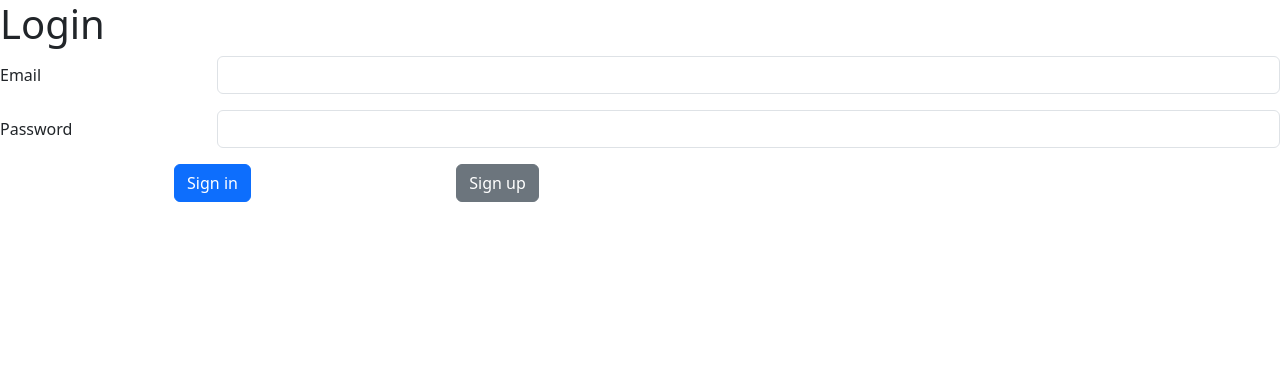
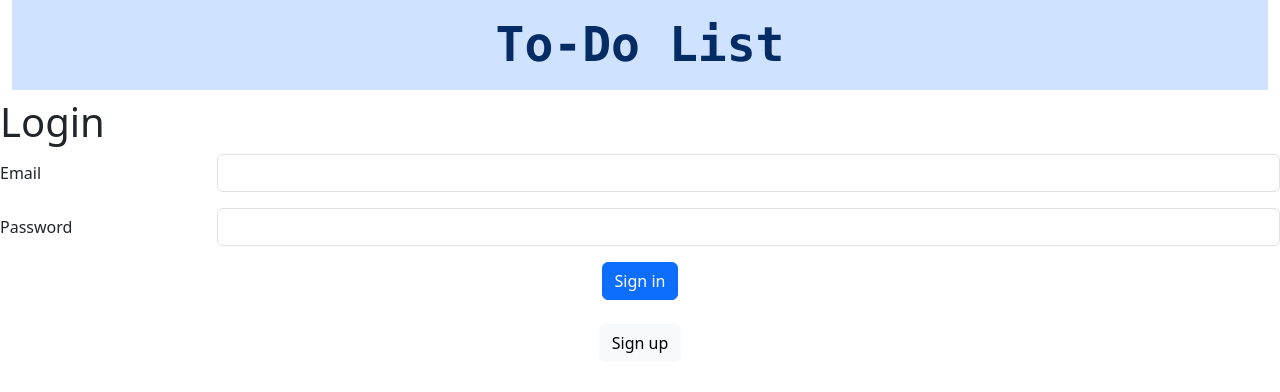
Before and after one commit to hoanganhnguyen1198/the_rolling_stone, a React (Vite) app: page / in a window 1280 px wide. Shown: the top 392 px of the page. Built offline with nearby package versions, Linux system fonts and the light colour scheme.

Commit message:
feat: add routes between pages

```diff
--- a/package.json
+++ b/package.json
@@ -12,7 +12,8 @@
   "dependencies": {
     "bootstrap": "^5.3.3",
     "react": "^18.2.0",
-    "react-dom": "^18.2.0"
+    "react-dom": "^18.2.0",
+    "react-router-dom": "^6.23.1"
   },
   "devDependencies": {
     "@types/react": "^18.2.66",
--- a/src/App.tsx
+++ b/src/App.tsx
@@ -1,11 +1,56 @@
+import { Routes, Route, useNavigate } from "react-router-dom";
+
 import MainPage from "./pages/MainPage";
 import LoginPage from "./pages/LoginPage";
+import NoPage from "./pages/NoPage";
+import SignUpPage from "./pages/SignUpPage";
+import { useEffect, useState } from "react";
 
 function App() {
+  const [token, setToken] = useState(false);
+  const [tokenSignUp, setTokenSignUp] = useState(false);
+
+  const navigate = useNavigate();
+
+  const handleSuccessLogin = (newToken: boolean) => {
+    setToken(newToken);
+    navigate("/main", { replace: true });
+  };
+  const handleSignOut = () => {
+    setToken(false);
+    navigate("/", { replace: true });
+  };
+  const handleSignUp = () => {
+    setTokenSignUp(true);
+    navigate("/signup", { replace: true });
+  };
+
+  useEffect(() => {
+    if (!token && !tokenSignUp) {
+      navigate("/", { replace: true });
+      setTokenSignUp(false);
+    }
+  }, [navigate]);
+
   return (
     <>
-      <LoginPage></LoginPage>
-      {/* <MainPage></MainPage> */}
+      <Routes>
+        <Route
+          path="/"
+          element={
+            <LoginPage
+              onSuccessLogin={handleSuccessLogin}
+              onSignUp={handleSignUp}
+            />
+          }
+        ></Route>
+        <Route
+          path="/main"
+          element={<MainPage onSignOut={handleSignOut} />}
+        ></Route>
+        <Route path="/signup" element={<SignUpPage />}></Route>
+        <Route path="/*" element={<NoPage />}></Route>
+      </Routes>
     </>
   );
 }
--- a/src/Macro.tsx
+++ /dev/null
@@ -1,4 +0,0 @@
-const TYPE_ALERT_SUCCESS: string = "success";
-const TYPE_ALERT_DANGER: string = "danger";
-const TYPE_ALERT_WARNING: string = "warning";
-const TYPE_ALERT_INFO: string = "info";
--- a/src/components/Input.tsx
+++ b/src/components/Input.tsx
@@ -1,5 +1,5 @@
 import { useState, FormEvent } from "react";
-import Alert, { typesOfAlert } from "./Alert";
+import { typesOfAlert } from "./Alert";
 
 interface InputProps {
   placeholderText: string;
--- a/src/components/LoginForm.tsx
+++ b/src/components/LoginForm.tsx
@@ -1,5 +1,4 @@
 import { useState, FormEvent } from "react";
-import "../Macro";
 import { typesOfAlert } from "./Alert";
 
 interface LoginProps {
@@ -70,22 +69,9 @@ const LoginForm = ({ onSignIn, onAlert }: LoginProps) => {
           </div>
         </div>
         <div className="container text-center">
-          <div className="row">
-            <div className="col">
-              <button type="submit" className="btn btn-primary">
-                Sign in
-              </button>
-            </div>
-            <div className="col">
-              <input
-                className="btn btn-secondary"
-                type="button"
-                value="Sign up"
-                onClick={() => console.log("Sign up")}
-              />
-            </div>
-            <div className="col-6"></div>
-          </div>
+          <button type="submit" className="btn btn-primary">
+            Sign in
+          </button>
         </div>
       </form>
     </>
--- a/src/main.tsx
+++ b/src/main.tsx
@@ -2,9 +2,17 @@ import React from "react";
 import ReactDOM from "react-dom/client";
 import App from "./App.tsx";
 import "bootstrap/dist/css/bootstrap.css";
+import { BrowserRouter } from "react-router-dom";
 
 ReactDOM.createRoot(document.getElementById("root")!).render(
   <React.StrictMode>
-    <App />
+    <BrowserRouter>
+      <div className="container-fluid text-center">
+        <h1 className="display-5 font-monospace fw-bold p-3 mb-2 bg-primary-subtle text-primary-emphasis">
+          To-Do List
+        </h1>
+      </div>
+      <App />
+    </BrowserRouter>
   </React.StrictMode>
 );
--- a/src/pages/LoginPage.tsx
+++ b/src/pages/LoginPage.tsx
@@ -1,10 +1,14 @@
 import LoginForm from "../components/LoginForm";
 import Alert, { typesOfAlert } from "../components/Alert";
 import { useState } from "react";
-import "../Macro";
 
 const EMAIL: string = "nguyenhoanganha1@gmail.com";
 const PASSWORD: string = "12345678";
+
+interface LoginProps {
+  onSuccessLogin: (token: boolean) => void;
+  onSignUp: () => void;
+}
 
 interface LoginAlert {
   alertVisible: boolean;
@@ -12,7 +16,7 @@ interface LoginAlert {
   alertContent: string;
 }
 
-const LoginPage = () => {
+const LoginPage = ({ onSuccessLogin, onSignUp }: LoginProps) => {
   const [loginAlert, setLoginAlertVisibility] = useState<LoginAlert>({
     alertVisible: false,
     alertType: typesOfAlert.info,
@@ -22,6 +26,7 @@ const LoginPage = () => {
   const handleSignIn = (email: string, password: string) => {
     if (email === EMAIL && password === PASSWORD) {
       console.log("Login successfully");
+      onSuccessLogin(true);
     } else {
       console.log("Wrong email or password");
       handleAlert(typesOfAlert.danger, "Wrong email or password");
@@ -53,6 +58,15 @@ const LoginPage = () => {
         </Alert>
       )}
       <LoginForm onSignIn={handleSignIn} onAlert={handleAlert}></LoginForm>
+      <br />
+      <div className="container text-center">
+        <input
+          className="btn btn-light"
+          type="button"
+          value="Sign up"
+          onClick={() => onSignUp()}
+        />
+      </div>
     </>
   );
 };
--- a/src/pages/MainPage.tsx
+++ b/src/pages/MainPage.tsx
@@ -9,13 +9,17 @@ import { useEffect, useState } from "react";
 
 const ALERT_FADE_TIMEOUT = 2000;
 
+interface MainPageProps {
+  onSignOut: () => void;
+}
+
 interface inputAlert {
   alertVisible: boolean;
   alertType: typesOfAlert;
   alertContent: string;
 }
 
-const MainPage = () => {
+const MainPage = ({ onSignOut }: MainPageProps) => {
   const [todos, setNewTodos] = useState<string[]>([
     "milk",
     "beef",
@@ -72,11 +76,6 @@ const MainPage = () => {
   };
   return (
     <>
-      <div className="container-fluid text-center">
-        <h1 className="display-5 font-monospace fw-bold p-3 mb-2 bg-primary-subtle text-primary-emphasis">
-          To-Do List
-        </h1>
-      </div>
       <div className="container-fluid">
         <div className="row">
           <div className="col-8 p-2">
@@ -112,6 +111,14 @@ const MainPage = () => {
                 <>
                   <h2>Hoang Anh Nguyen</h2>
                   <p>hehehehe</p>
+                  <input
+                    type="button"
+                    className="btn btn-light"
+                    value="Sign out"
+                    onClick={() => {
+                      onSignOut();
+                    }}
+                  />
                 </>
               }
             />
--- /dev/null
+++ b/src/pages/NoPage.tsx
@@ -0,0 +1,5 @@
+const NoPage = () => {
+  return <h1>404</h1>;
+};
+
+export default NoPage;
--- /dev/null
+++ b/src/pages/SignUpPage.tsx
@@ -0,0 +1,5 @@
+const SignUpPage = () => {
+  return <div>SignUpPage</div>;
+};
+
+export default SignUpPage;
```
Also changed, not shown: 1 other file (tests, documents, lock files or other folders).
